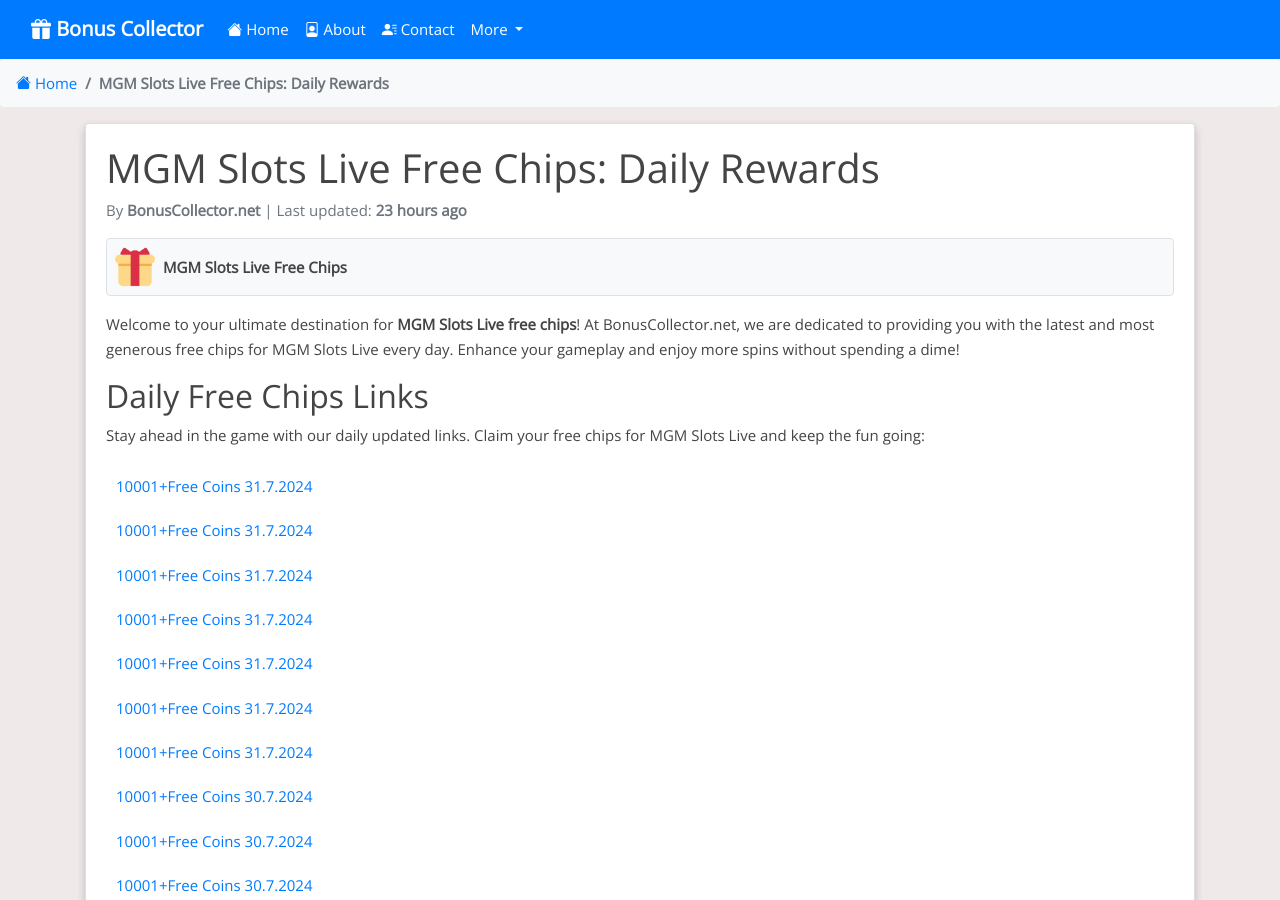
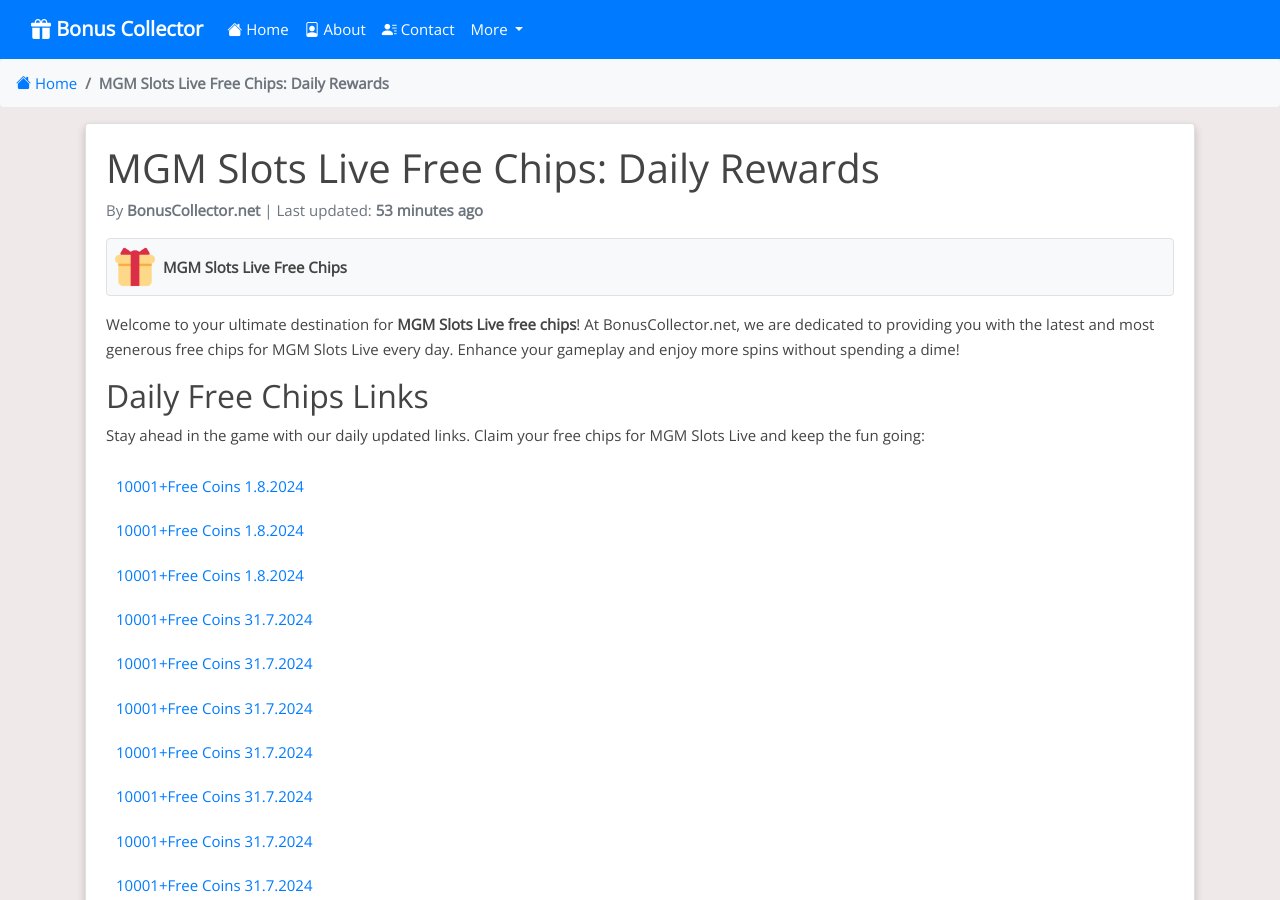
Before and after one commit to Prollad99/bs-net, a Jekyll site: the page built from _posts/2024-07-30-mgm-slots-live.md, in a window 1280 px wide and 900 px high. Built offline with Jekyll 4.4.1, drawn with Linux system fonts in a browser that asks for light colours; nearby versions of some CDN libraries; comment, search, counter and statistics services are not loaded; some of the changed text lies outside the part shown.

Commit message:
Update mgm-slots-live reward links and last modified date

```diff
--- a/_data/include_files.yml
+++ b/_data/include_files.yml
@@ -59,7 +59,7 @@
   last_modified: 2024-07-19 12:00:00
 
 mgm-slots-live.html:
-  last_modified: 2024-07-31 04:11:01
+  last_modified: 2024-08-01 03:15:40
 
 wizard-of-oz.html:
   last_modified: 2024-07-31 04:11:01
--- a/_includes/mgm-slots-live.html
+++ b/_includes/mgm-slots-live.html
@@ -1,4 +1,7 @@
 <html><body><div class="reward"><ul>
+<li><a href="https://mgm.play-freebies.com/3WHvOgC">10001+free coins 1.8.2024</a></li>
+<li><a href="https://mgm.play-freebies.com/4droIST">10001+free coins 1.8.2024</a></li>
+<li><a href="http://mgm.play-freebies.com/4d3zijo">10001+free coins 1.8.2024</a></li>
 <li><a href="https://mgm.play-freebies.com/3y9NmZA">10001+free coins 31.7.2024</a></li>
 <li><a href="http://mgm.play-freebies.com/3yfhvql">10001+free coins 31.7.2024</a></li>
 <li><a href="https://mgm.play-freebies.com/4c7Z5FP">10001+free coins 31.7.2024</a></li>
```
Also changed, not shown: other parts of _includes/mgm-slots-live.html (+0 -3 lines), links-json/mgm-slots-live.json (+12 -12 lines).
